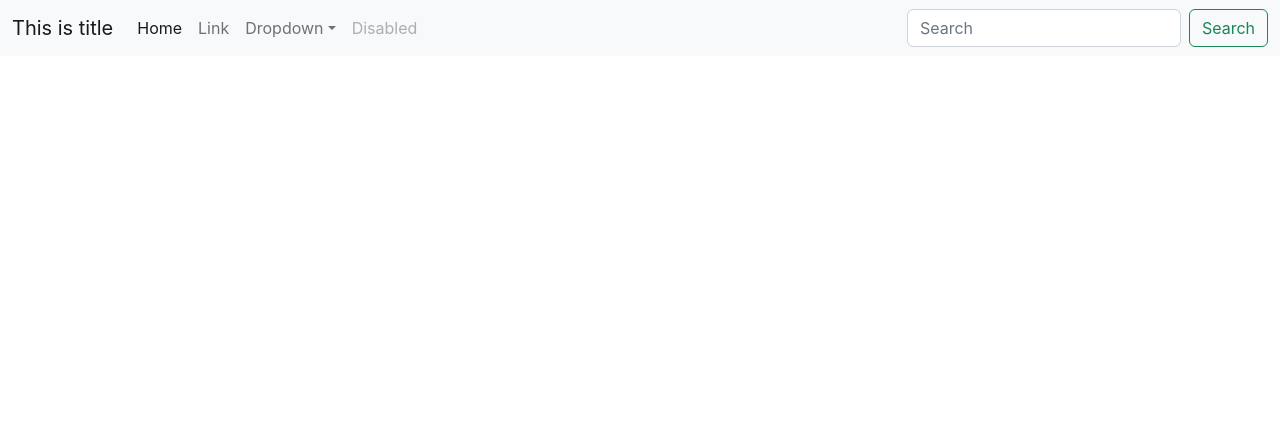
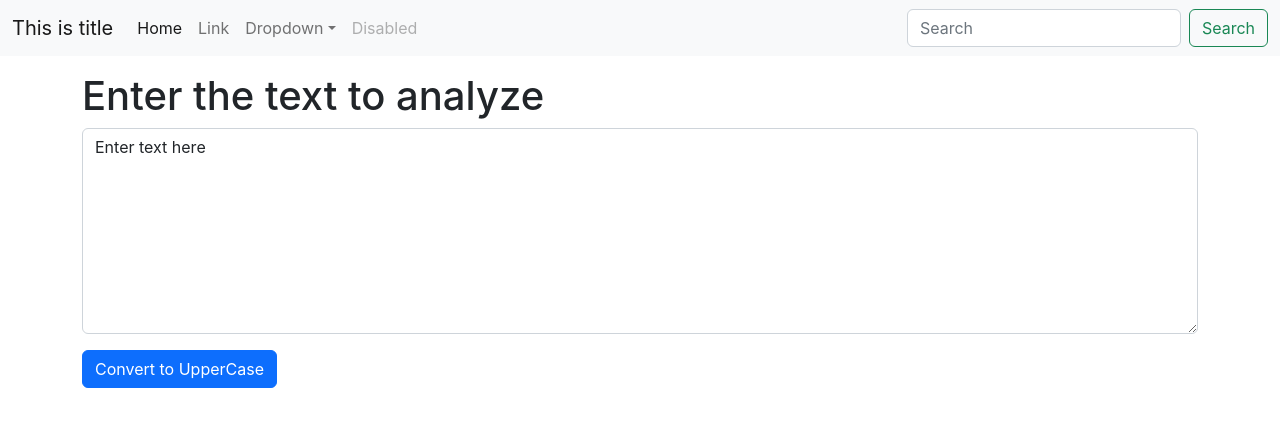
Before and after one commit to atulyakhatri/ReactionOfReact, a React (Create React App) app in the folder textutils/: page / in a window 1280 px wide. Shown: the top 426 px of the page. Built offline with nearby package versions, Linux system fonts and the light colour scheme.

Commit message:
Added React states

```diff
--- a/textutils/src/App.js
+++ b/textutils/src/App.js
@@ -1,5 +1,6 @@
 // import logo from './logo.svg';
 import Navbar from './components/Navbar';
+import Textbar from './components/TextForm';
 import './App.css';
 
 function App() {
@@ -8,6 +9,10 @@
 
       <Navbar />
       {/* <Navbar title = "TextUtilss"/> */}
+      <div className='container my-3'>
+      <Textbar heading= "Enter the text to analyze"/>
+      </div>
+
 
     </>
 
--- /dev/null
+++ b/textutils/src/components/TextForm.js
@@ -0,0 +1,31 @@
+import React, {useState} from 'react';
+
+
+export default function Navbar(props) {
+  const handleUpClick = () =>{
+    // console.log("Converted to UpperCase" + text);
+    let newText = text.toUpperCase();
+    setText(newText);
+  }
+
+  const handleOnChange =(event) =>{
+    // console.log("On change");
+    setText(event.target.value);
+  }
+
+
+  const[text, setText] = useState("Enter text here");
+  return (
+  <div>
+  <div className="mb-3">
+    <h1>{props.heading}</h1>
+    <textarea className="form-control" value={text} onChange={handleOnChange} id="exampleFormControlTextarea1" rows="8"></textarea>
+
+  </div>
+  <button className='btn btn-primary' onClick={handleUpClick}>Convert to UpperCase</button>
+  </div>
+
+
+
+  );
+}
```
